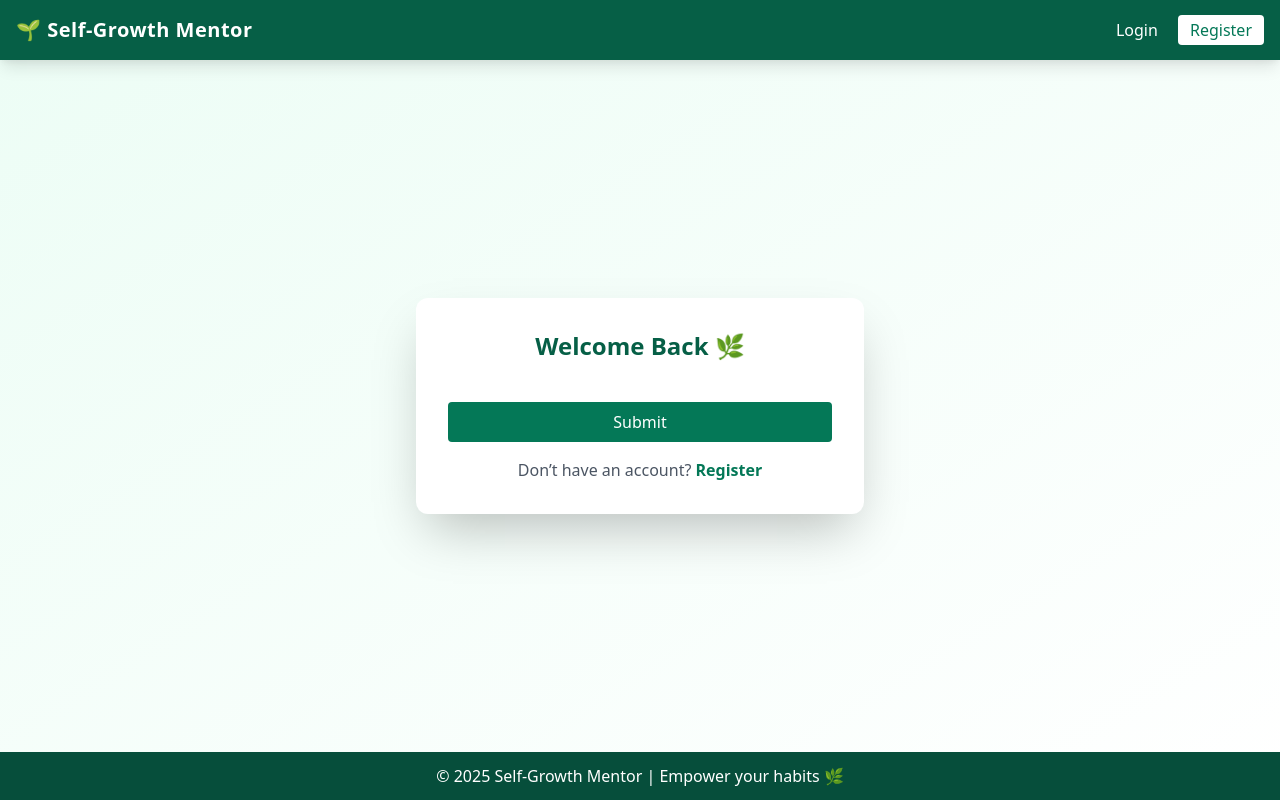
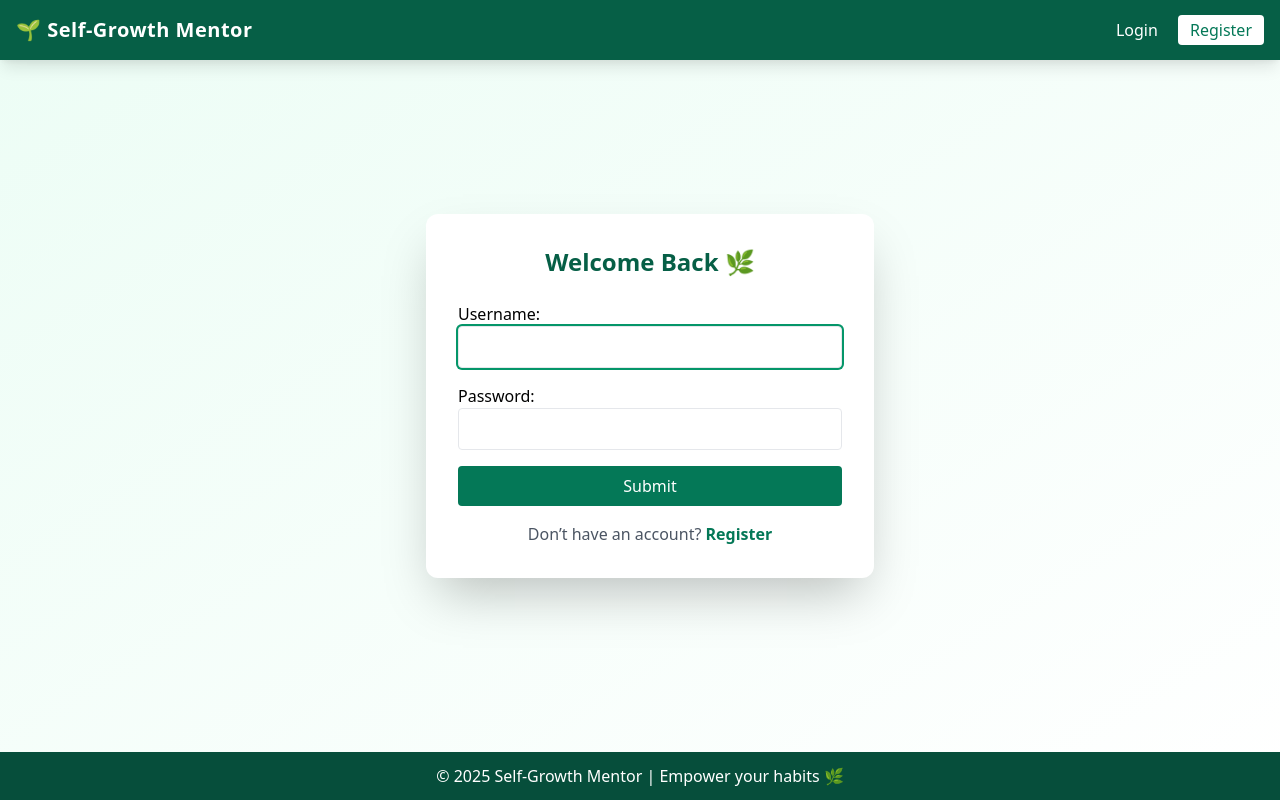
Before and after one commit to Fag21/SelfGrowthMentor-, a Django app: page /accounts/login/ in a window 1280 px wide. Run offline with Django 5.2, Linux system fonts and the light colour scheme.

Commit message:
add forms and important urls for accountes

```diff
--- a/accounts/templates/base.html
+++ b/accounts/templates/base.html
@@ -5,11 +5,43 @@
     <meta name="viewport" content="width=device-width, initial-scale=1.0">
     <title>{% block title %}Self-Growth Mentor{% endblock %}</title>
     <link href="https://cdn.jsdelivr.net/npm/tailwindcss@2.2.19/dist/tailwind.min.css" rel="stylesheet">
+     <link rel="stylesheet" href="https://cdnjs.cloudflare.com/ajax/libs/font-awesome/6.4.0/css/all.min.css" />
+   <style>
+   body {
+
+      overflow-y: auto;
+      height: 100vh;
+    }
+    .glass1 {
+      background: rgba(255, 255, 255, 0.15);
+      backdrop-filter: blur(15px);
+      border: 1px solid rgba(255, 255, 255, 0.25);
+      box-shadow: 0 8px 32px rgba(0, 0, 0, 0.2);
+    }
+    .glass {
+      background: rgb(12, 65, 23);
+      backdrop-filter: blur(15px);
+      border: 1px solid rgba(205, 239, 13, 0.25);
+      box-shadow: 0 8px 32px rgba(37, 37, 37, 0.2);
+      height: 100vh;
+    }
+    .sidebar-icon {
+      font-size: 1.5rem;
+      color: white;
+      transition: color 0.2s;
+    }
+    .sidebar-icon:hover {
+      color: #facc15;
+    }
+    #main{
+        padding: 40px 0 0 20px;
+    }
+    </style>
 </head>
 
 <body class="bg-gradient-to-br from-green-50 to-cornsilk min-h-screen flex flex-col">
     <!-- Navbar -->
-    <nav class="bg-green-800 text-white shadow-lg p-4 flex justify-between items-center">
+    <nav class="bg-green-800 text-white shadow-lg p-4 flex justify-between items-center fixed top-0 left-0 w-full ">
         <a href="/" class="text-xl font-semibold tracking-wide">🌱 Self-Growth Mentor</a>
         <div>
             {% if user.is_authenticated %}
@@ -34,7 +66,7 @@
 
 
     <!-- Main Content -->
-    <main class="flex-grow flex justify-center items-center p-6">
+    <main class="flex-grow flex justify-center items-center p-6" id="main">
         {% block content %}{% endblock %}
     </main>
 
--- a/accounts/urls.py
+++ b/accounts/urls.py
@@ -4,8 +4,8 @@ from . import views
 app_name = 'accounts'
 
 urlpatterns = [
+    path('register/', views.register_view, name='register'),
     path('login/', views.login_view, name='login'),
-    path('register/', views.register_view, name='register'),
     path('logout/', views.logout_view, name='logout'),
     path('profile/', views.profile_view, name='profile'),
 ]
--- a/accounts/views.py
+++ b/accounts/views.py
@@ -1,16 +1,56 @@
 from django.shortcuts import render, redirect
 from django.contrib.auth import authenticate, login, logout
-from django.contrib.auth.models import User
+from django.contrib import messages
+from django.contrib.auth.decorators import login_required
+from .forms import CustomRegisterForm, CustomLoginForm
 
+# 🟢 Register View
 def register_view(request):
-    return render(request, 'accounts/register.html')
+    if request.user.is_authenticated:
+        return redirect('dashboard:index')
 
+    if request.method == 'POST':
+        form = CustomRegisterForm(request.POST)
+        if form.is_valid():
+            user = form.save()
+            login(request, user)
+            messages.success(request, f"Welcome {user.username}! Your journey begins 🌱")
+            return redirect('dashboard:index')
+        else:
+            messages.error(request, "Please correct the errors below.")
+    else:
+        form = CustomRegisterForm()
+
+    return render(request, 'accounts/register.html', {'form': form})
+
+# 🟢 Login View
 def login_view(request):
-    return render(request, 'accounts/login.html')
+    if request.user.is_authenticated:
+        return redirect('dashboard:index')
 
+    if request.method == 'POST':
+        form = CustomLoginForm(request, data=request.POST)
+        if form.is_valid():
+            username = form.cleaned_data.get('username')
+            password = form.cleaned_data.get('password')
+            user = authenticate(username=username, password=password)
+            if user is not None:
+                login(request, user)
+                messages.success(request, f"Welcome back, {user.username} 🌿")
+                return redirect('dashboard:index')
+        messages.error(request, "Invalid username or password.")
+    else:
+        form = CustomLoginForm()
+
+    return render(request, 'accounts/login.html', {'form': form})
+
+# 🟢 Logout View
 def logout_view(request):
     logout(request)
+    messages.info(request, "You’ve been logged out successfully. See you soon 🌼")
     return redirect('accounts:login')
 
+# 🟢 Profile View
+@login_required
 def profile_view(request):
     return render(request, 'accounts/profile.html')
```
Also changed, not shown: accounts/forms.py (renamed from accounts/form.py), accounts/migrations/0001_initial.py (added).
